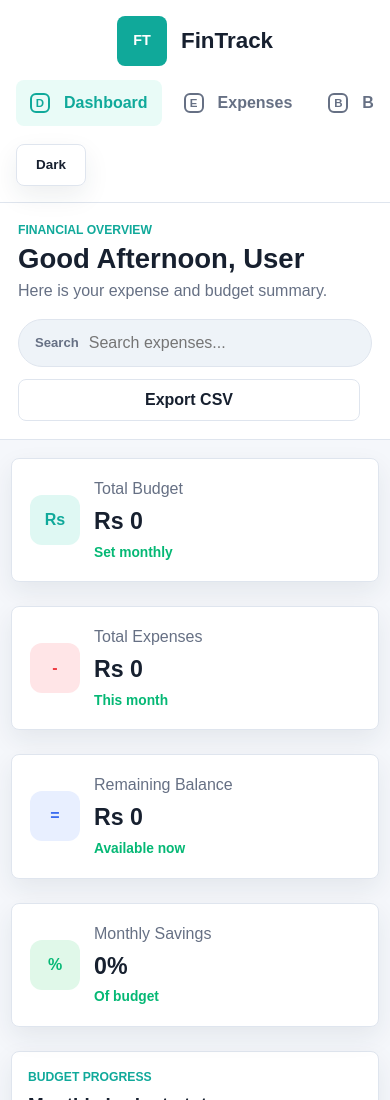
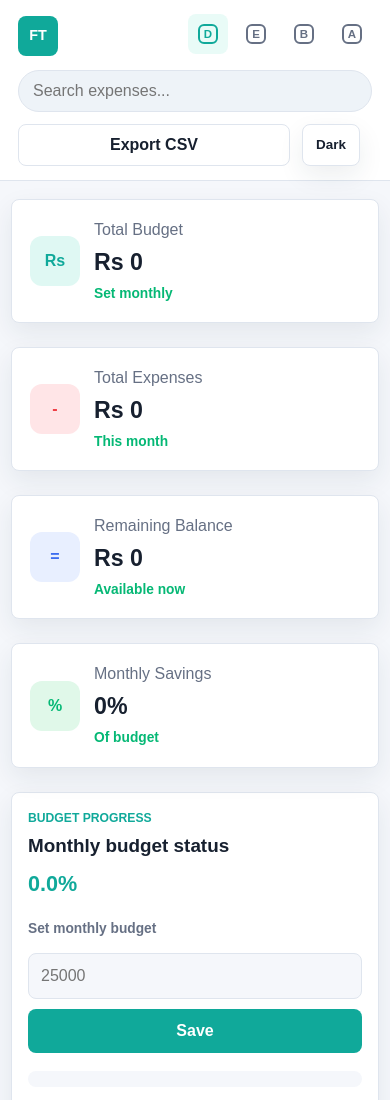
Before and after one commit to silu-pradhan/financetracker, a plain HTML site: page index.html in a window 390 px wide. Shown: the top 1100 px of the page. Drawn offline with Linux system fonts and the light colour scheme.

Commit message:
fixsome issues

```diff
--- a/css/components/header.css
+++ b/css/components/header.css
@@ -1,24 +1,19 @@
 .topbar {
-  display: flex;
+  display: grid;
+  grid-template-columns: minmax(0, 1fr) auto;
   align-items: center;
   justify-content: space-between;
-  gap: 20px;
-  padding: 20px 40px;
+  gap: 18px;
+  padding: 14px 40px;
   background: var(--surface);
   border-bottom: 1px solid var(--border);
 }
 
-.topbar h1 {
-  margin: 0;
-  font-size: 1.48rem;
-  line-height: 1.12;
-  letter-spacing: 0;
-}
-
-.header-subtitle {
-  display: block;
-  margin-top: 4px;
-  color: var(--muted);
+.header-main {
+  display: flex;
+  align-items: center;
+  gap: 20px;
+  min-width: 0;
 }
 
 .header-actions {
@@ -32,19 +27,13 @@
 .search-shell {
   display: flex;
   align-items: center;
-  gap: 10px;
-  min-width: 280px;
-  height: 48px;
-  padding: 0 16px;
+  min-width: 260px;
+  height: 42px;
+  padding: 0 14px;
   background: var(--surface-soft);
   border: 1px solid var(--border);
   border-radius: 999px;
   color: var(--muted);
-}
-
-.search-shell span {
-  font-size: 0.82rem;
-  font-weight: 800;
 }
 
 .search-shell input {
@@ -57,7 +46,7 @@
 
 .icon-button {
   display: inline-grid;
-  min-width: 70px;
+  min-width: 58px;
   height: 42px;
   place-items: center;
   padding: 0 12px;
@@ -69,8 +58,8 @@
 }
 
 .avatar {
-  width: 48px;
-  height: 48px;
+  width: 42px;
+  height: 42px;
   background: var(--primary);
   color: #ffffff;
   border-radius: 999px;
--- a/css/layout.css
+++ b/css/layout.css
@@ -1,27 +1,14 @@
 .app-shell {
-  display: grid;
-  grid-template-columns: 300px minmax(0, 1fr);
   min-height: 100vh;
-}
-
-.sidebar {
-  position: sticky;
-  top: 0;
-  display: grid;
-  grid-template-rows: auto 1fr auto;
-  height: 100vh;
-  padding: 26px 16px;
-  background: var(--surface);
-  border-right: 1px solid var(--border);
 }
 
 .brand {
   display: flex;
   align-items: center;
-  gap: 14px;
-  padding: 0 14px 28px;
+  gap: 10px;
   color: var(--text);
-  font-size: 1.4rem;
+  font-size: 1.18rem;
+  white-space: nowrap;
 }
 
 .brand-mark,
@@ -33,8 +20,8 @@
 }
 
 .brand-mark {
-  width: 50px;
-  height: 50px;
+  width: 40px;
+  height: 40px;
   background: var(--primary);
   color: #ffffff;
   border-radius: 8px;
@@ -43,17 +30,19 @@
 }
 
 .nav-list {
-  display: grid;
-  align-content: start;
-  gap: 8px;
+  display: flex;
+  flex-wrap: wrap;
+  gap: 6px;
 }
 
 .nav-list a {
   display: flex;
   align-items: center;
-  gap: 14px;
-  min-height: 58px;
-  padding: 0 18px;
+  justify-content: center;
+  width: 38px;
+  height: 38px;
+  min-height: 38px;
+  padding: 0;
   color: var(--muted);
   border-radius: 8px;
   font-weight: 800;
@@ -67,17 +56,12 @@
 
 .nav-list span {
   display: inline-grid;
-  width: 22px;
-  height: 22px;
+  width: 19px;
+  height: 19px;
   place-items: center;
   border: 2px solid currentColor;
   border-radius: 6px;
   font-size: 0.72rem;
-}
-
-.sidebar-footer {
-  padding: 16px 14px 0;
-  border-top: 1px solid var(--border);
 }
 
 .workspace {
--- a/css/responsive.css
+++ b/css/responsive.css
@@ -1,8 +1,4 @@
 @media (max-width: 1180px) {
-  .app-shell {
-    grid-template-columns: 232px minmax(0, 1fr);
-  }
-
   main {
     width: min(100% - 28px, 1510px);
   }
@@ -20,49 +16,27 @@
   }
 
   .topbar {
-    padding: 18px 22px;
+    padding: 14px 22px;
   }
 
   .search-shell {
-    min-width: 230px;
+    min-width: 220px;
   }
 }
 
 @media (max-width: 960px) {
-  .app-shell {
-    display: block;
-  }
-
-  .sidebar {
-    position: static;
-    display: grid;
-    grid-template-columns: auto minmax(0, 1fr) auto;
-    align-items: center;
-    gap: 14px;
-    height: auto;
-    padding: 16px;
-    border-right: 0;
-    border-bottom: 1px solid var(--border);
-  }
-
-  .brand {
-    padding: 0;
-    white-space: nowrap;
-  }
-
   .nav-list {
-    grid-template-columns: repeat(4, minmax(0, 1fr));
     overflow-x: auto;
     padding-bottom: 2px;
   }
 
-  .sidebar-footer {
-    padding: 0;
-    border-top: 0;
+  .topbar {
+    grid-template-columns: 1fr;
+    padding: 14px 18px;
   }
 
-  .topbar {
-    padding: 18px;
+  .header-actions {
+    justify-content: flex-start;
   }
 
   .summary-grid {
@@ -87,13 +61,17 @@
 
   .topbar {
     align-items: stretch;
-    flex-direction: column;
-    gap: 16px;
+    gap: 12px;
+  }
+
+  .header-main {
+    align-items: center;
+    justify-content: space-between;
   }
 
   .header-actions {
     display: grid;
-    grid-template-columns: 1fr auto;
+    grid-template-columns: 1fr auto auto;
     justify-content: flex-start;
   }
 
@@ -106,13 +84,8 @@
     display: none;
   }
 
-  .sidebar {
-    grid-template-columns: 1fr;
-    gap: 14px;
-  }
-
-  .brand {
-    justify-content: center;
+  .brand strong {
+    display: none;
   }
 
   .nav-list {
@@ -125,18 +98,16 @@
 
   .nav-list a {
     flex: 0 0 auto;
-    min-height: 46px;
-    padding: 0 14px;
+    width: 40px;
+    height: 40px;
+    min-height: 40px;
+    padding: 0;
     scroll-snap-align: start;
   }
 
   .nav-list span {
     width: 20px;
     height: 20px;
-  }
-
-  .topbar h1 {
-    font-size: 1.72rem;
   }
 
   .summary-grid,
@@ -212,10 +183,6 @@
 }
 
 @media (max-width: 380px) {
-  .brand strong {
-    font-size: 1.2rem;
-  }
-
   .summary-card {
     align-items: flex-start;
   }
@@ -224,6 +191,11 @@
     grid-template-columns: 1fr;
   }
 
+  .header-main {
+    align-items: flex-start;
+    flex-direction: column;
+  }
+
   .secondary-button,
   .icon-button {
     width: 100%;
--- a/index.html
+++ b/index.html
@@ -16,37 +16,28 @@
   </head>
   <body>
     <div class="app-shell">
-      <aside class="sidebar" aria-label="Primary navigation">
-        <div class="brand">
-          <span class="brand-mark" aria-hidden="true">FT</span>
-          <strong>FinTrack</strong>
-        </div>
-        <nav class="nav-list" aria-label="Dashboard sections">
-          <a class="active" href="#dashboard"><span aria-hidden="true">D</span>Dashboard</a>
-          <a href="#expenses"><span aria-hidden="true">E</span>Expenses</a>
-          <a href="#budget"><span aria-hidden="true">B</span>Budget</a>
-          <a href="#analytics"><span aria-hidden="true">A</span>Analytics</a>
-        </nav>
-        <div class="sidebar-footer">
-          <button class="icon-button" id="themeToggle" type="button" aria-label="Toggle dark mode" title="Toggle theme">
-            <span id="themeIcon">Dark</span>
-          </button>
-        </div>
-      </aside>
-
       <div class="workspace">
         <header class="topbar">
-          <div>
-            <p class="eyebrow">Financial overview</p>
-            <h1>Good Afternoon, User</h1>
-            <span class="header-subtitle">Here is your expense and budget summary.</span>
+          <div class="header-main">
+            <div class="brand">
+              <span class="brand-mark" aria-hidden="true">FT</span>
+              <strong>FinTrack</strong>
+            </div>
+            <nav class="nav-list" aria-label="Dashboard sections">
+              <a class="active" href="#dashboard" aria-label="Overview"><span aria-hidden="true">D</span></a>
+              <a href="#expenses" aria-label="Expenses"><span aria-hidden="true">E</span></a>
+              <a href="#budget" aria-label="Budget"><span aria-hidden="true">B</span></a>
+              <a href="#analytics" aria-label="Analytics"><span aria-hidden="true">A</span></a>
+            </nav>
           </div>
           <div class="header-actions">
             <div class="search-shell">
-              <span aria-hidden="true">Search</span>
               <input id="searchInput" type="search" placeholder="Search expenses..." autocomplete="off" />
             </div>
             <button class="secondary-button" id="exportButton" type="button">Export CSV</button>
+            <button class="icon-button" id="themeToggle" type="button" aria-label="Toggle dark mode" title="Toggle theme">
+              <span id="themeIcon">Dark</span>
+            </button>
             <span class="avatar" aria-label="User profile">U</span>
           </div>
         </header>
```
